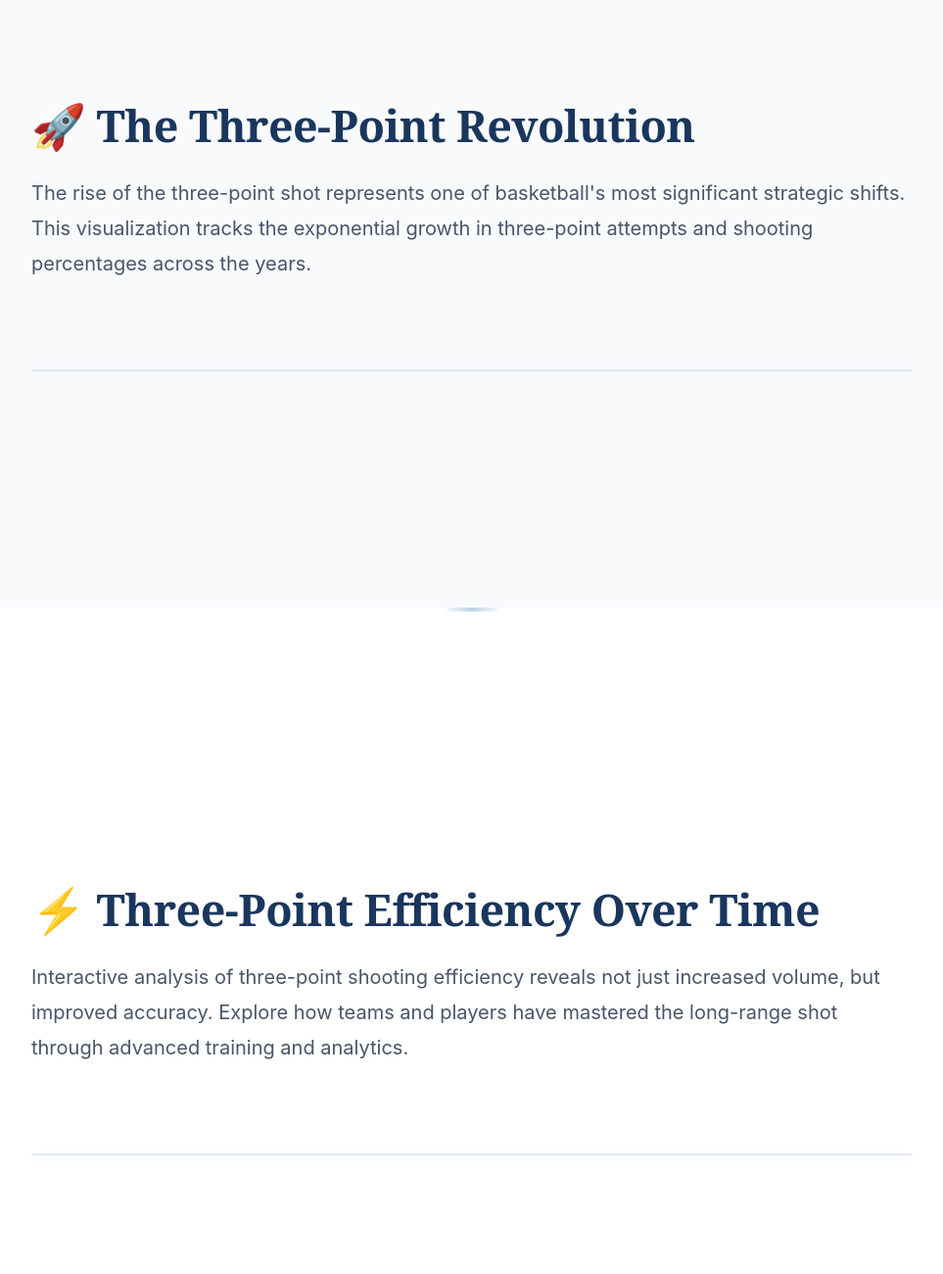
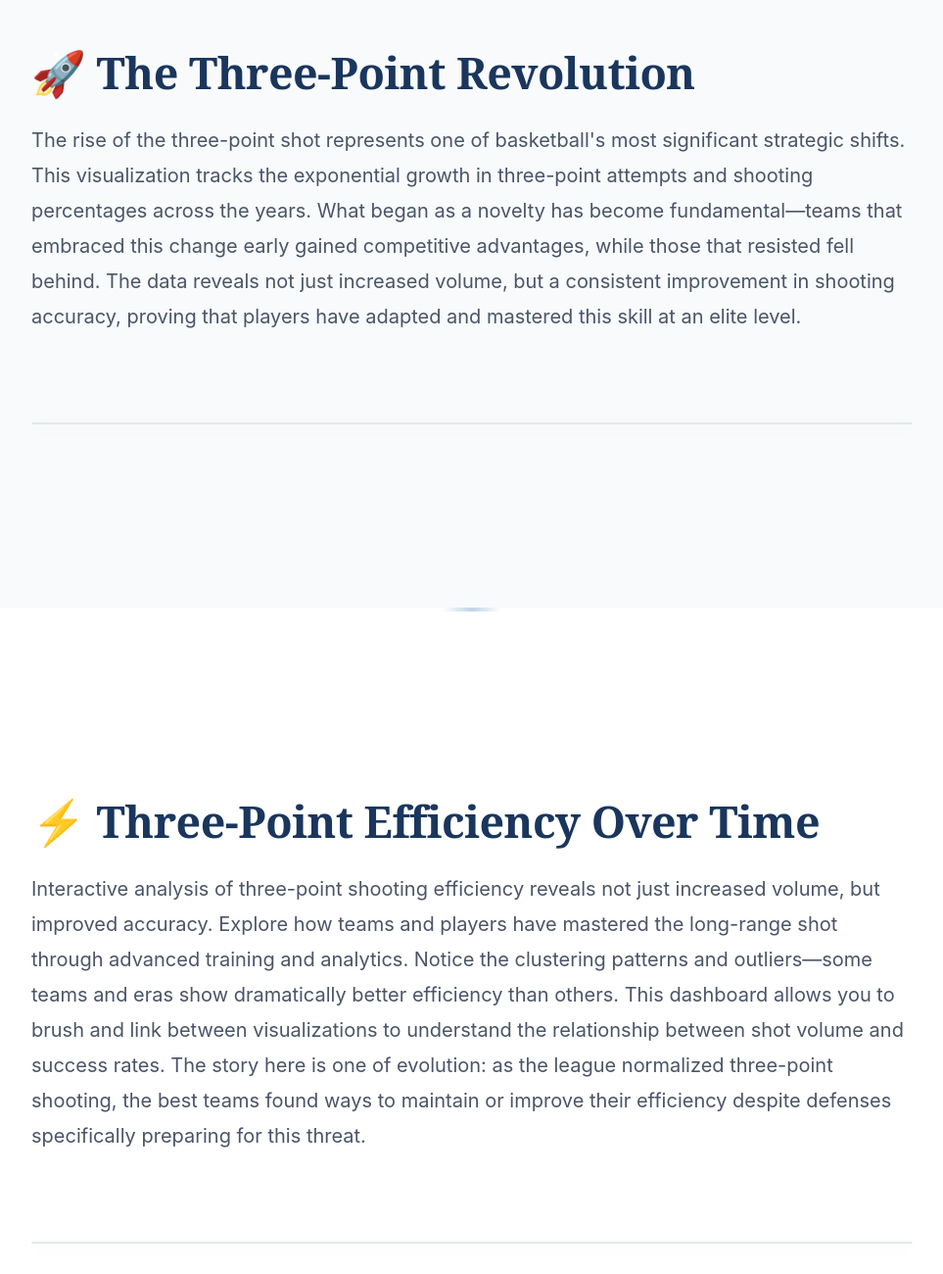
Before and after one commit to ianwong99/VizWizards-M2-data-exploration, a website: page tableau-scrollytelling/src/index.html in a window 1280 px wide. Shown: the part 8180-9480 px from the top of the page at 98% size, without its empty margins (158-1121 px from the left). Drawn offline with Linux system fonts and the light colour scheme; a script that the page names is missing.

Commit message:
add some text to 3 point efficiency

```diff
--- a/tableau-scrollytelling/src/index.html
+++ b/tableau-scrollytelling/src/index.html
@@ -184,7 +184,7 @@
         <section class="story-section" data-viz-index="9">
             <div class="story-content">
                 <h2>🚀 The Three-Point Revolution</h2>
-                <p>The rise of the three-point shot represents one of basketball's most significant strategic shifts. This visualization tracks the exponential growth in three-point attempts and shooting percentages across the years.</p>
+                <p>The rise of the three-point shot represents one of basketball's most significant strategic shifts. This visualization tracks the exponential growth in three-point attempts and shooting percentages across the years. What began as a novelty has become fundamental—teams that embraced this change early gained competitive advantages, while those that resisted fell behind. The data reveals not just increased volume, but a consistent improvement in shooting accuracy, proving that players have adapted and mastered this skill at an elite level.</p>
             </div>
             <div class="viz-container">
                 <tableau-viz
@@ -202,7 +202,7 @@
         <section class="story-section" data-viz-index="10">
             <div class="story-content">
                 <h2>⚡ Three-Point Efficiency Over Time</h2>
-                <p>Interactive analysis of three-point shooting efficiency reveals not just increased volume, but improved accuracy. Explore how teams and players have mastered the long-range shot through advanced training and analytics.</p>
+                <p>Interactive analysis of three-point shooting efficiency reveals not just increased volume, but improved accuracy. Explore how teams and players have mastered the long-range shot through advanced training and analytics. Notice the clustering patterns and outliers—some teams and eras show dramatically better efficiency than others. This dashboard allows you to brush and link between visualizations to understand the relationship between shot volume and success rates. The story here is one of evolution: as the league normalized three-point shooting, the best teams found ways to maintain or improve their efficiency despite defenses specifically preparing for this threat.</p>
             </div>
             <div class="viz-container">
                 <tableau-viz
```
